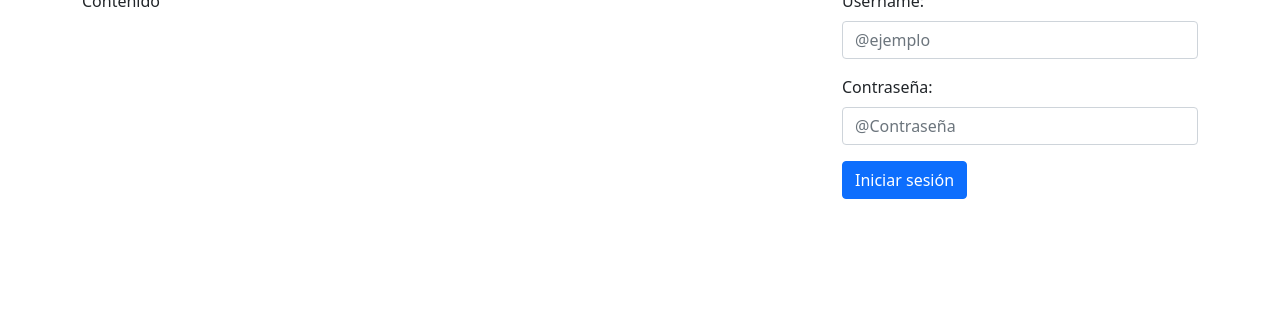
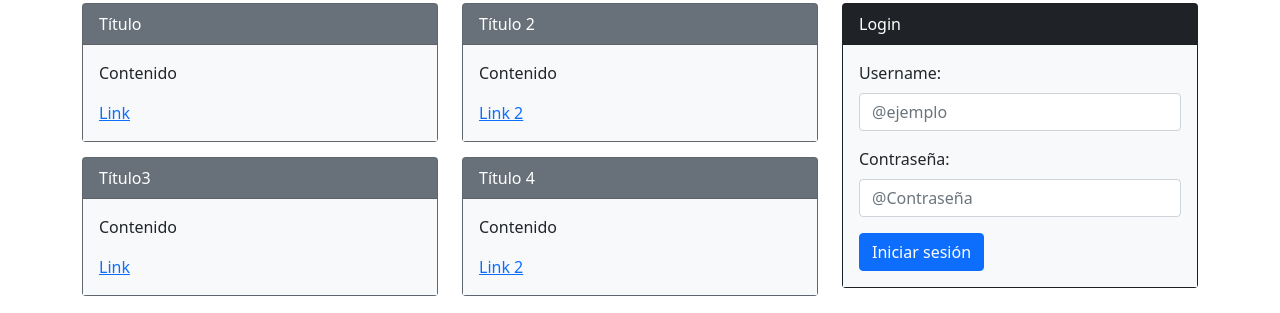
Before and after one commit to mauvaisAvocat/IQT, a CodeIgniter app: page /estadia/ in a window 1280 px wide. Shown: the part 487-800 px from the top of the page. Run offline with CodeIgniter, Linux system fonts and the light colour scheme.

Commit message:
Tercer commit

```diff
--- a/application/views/main_page.php
+++ b/application/views/main_page.php
@@ -16,13 +16,18 @@ defined('BASEPATH') OR exit('No direct script access allowed');
 </head>
 <body>
 	<!-- Navigation -->
-	<nav class="navbar navbar-dark bg-dark">
+	<nav class="navbar navbar-expand-lg navbar-dark bg-dark">
 		<div class="container-fluid">
-			<a class="navbar-brand">Navbar</a>
-			<form class="d-flex">
-				<input type="search" class="form-control me-2" placeholder="Buscar">
-				<button class="btn btn-outline-success" type="submit">Buscar</button>
-			</form>
+			<a class="navbar-brand">
+				<img src="https://encrypted-tbn0.gstatic.com/images?q=tbn:ANd9GcQwgbUlG1ZDqXC02eza0_hXdIqmeWg2Xb0Bj1EItxOcFgTct4hN5_Q6mALIvA5m3H_fgl0&usqp=CAU" alt="" width="50" height="44">
+			</a>
+			<div class="collapse navbar-collapse" id="navbarNav">
+				<ul class="navbar-nav">
+					<li class="nav-item">
+						<a class="nav-link active" aria-current="page" href="#">Directorio</a>
+					</li>
+				</ul>
+			</div>
 		</div>
 	</nav>
 	<!-- /Navigation -->
@@ -32,9 +37,61 @@ defined('BASEPATH') OR exit('No direct script access allowed');
 		</div>
 		<div class="row">
 			<div class="col-8">
-				Contenido
+				<div class="row" style="margin-bottom: 15px">
+					<div class="col-sm-6">
+						<div class="card text-white bg-secondary">
+							<div class="card-header">
+								Título
+							</div>
+							<div class="card-body text-dark bg-light">
+								<p class="card-text">Contenido</p>
+								<a href="#" class="card-link">Link</a>
+							</div>
+						</div>
+					</div>
+					<div class="col-sm-6">
+						<div class="card text-white bg-secondary">
+							<div class="card-header">
+								Título 2
+							</div>
+							<div class="card-body text-dark bg-light">
+								<p class="card-text">Contenido</p>
+								<a href="#" class="card-link">Link 2</a>
+							</div>
+						</div>
+					</div>
+				</div>
+				<div class="row">
+					<div class="col-sm-6">
+						<div class="card text-white bg-secondary">
+							<div class="card-header">
+								Título3
+							</div>
+							<div class="card-body text-dark bg-light">
+								<p class="card-text">Contenido</p>
+								<a href="#" class="card-link">Link</a>
+							</div>
+						</div>
+					</div>
+					<div class="col-sm-6">
+						<div class="card text-white bg-secondary">
+							<div class="card-header">
+								Título 4
+							</div>
+							<div class="card-body text-dark bg-light">
+								<p class="card-text">Contenido</p>
+								<a href="#" class="card-link">Link 2</a>
+							</div>
+						</div>
+					</div>
+				</div>
 			</div>
 			<div class="col">
+				<div class="card text-white bg-dark mb-3">
+					<div class="card-header">
+						Login
+					</div>
+					<div class="card-body text-dark bg-light">
 						<form>
 							<div class="mb-3">
 								<label for="username" class="form-label">Username:</label>
@@ -55,5 +112,7 @@ defined('BASEPATH') OR exit('No direct script access allowed');
 					</div>
 				</div>
 			</div>
+		</div>
+	</div>
 </body>
 </html>
```
Lines whose indentation alone changed are shown as unchanged.
